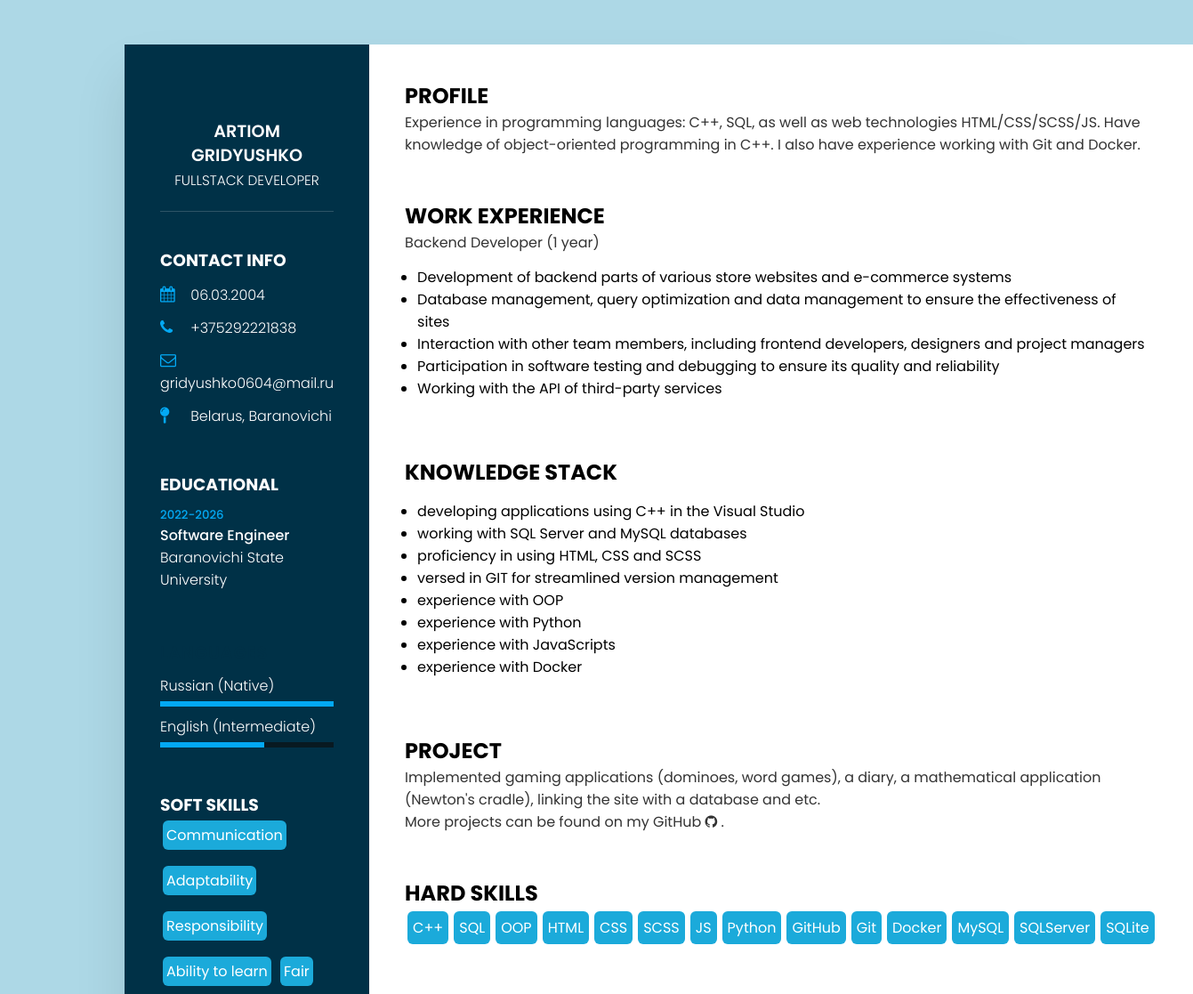
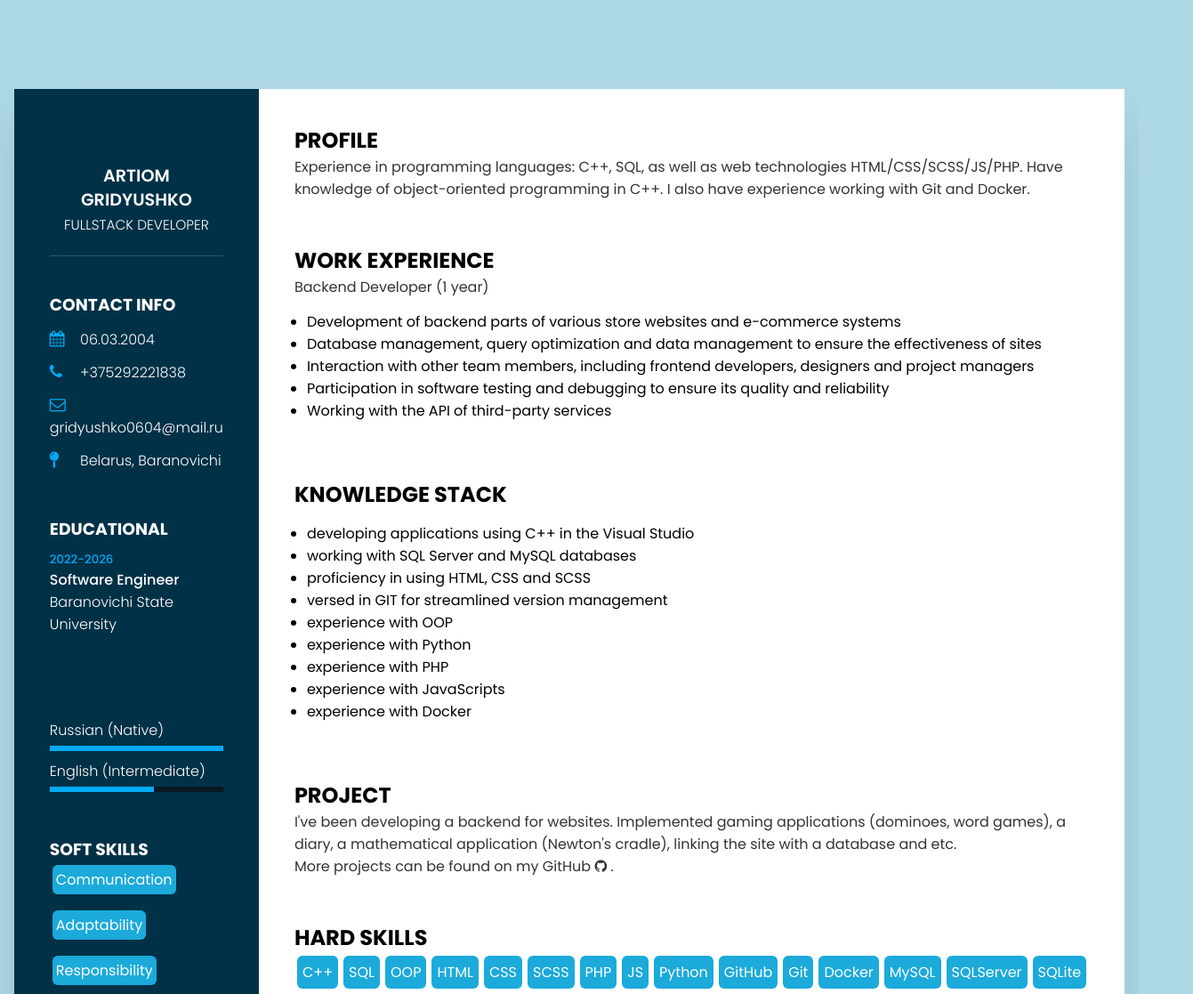
Before and after one commit to artiomgridyushko/CV, a plain HTML site: page index.html in a window 1280 px wide. Shown: the top 1117 px of the page at 89% size, 1341 px wide, since content can reach past the window. Drawn offline with Linux system fonts and the light colour scheme.

Commit message:
Добавил новые навыки, исправил расположение главного окна на декстоп версии.

```diff
--- a/index.html
+++ b/index.html
@@ -95,7 +95,7 @@
             <div class = "right_Side">
                 <div class = "about">
                 <h2 class = "tittle2">PROFILE</h2>
-                <p>Experience in programming languages: C++, SQL, as well as web technologies HTML/CSS/SCSS/JS. Have knowledge of object-oriented programming in C++. I also have experience working with Git and Docker.</p>
+                <p>Experience in programming languages: C++, SQL, as well as web technologies HTML/CSS/SCSS/JS/PHP. Have knowledge of object-oriented programming in C++. I also have experience working with Git and Docker.</p>
             </div>
             <div class = "about">
                 <h2 class = "tittle2">WORK EXPERIENCE</h2>
@@ -144,6 +144,9 @@
                             experience with Python
                         </li>
                         <li>
+                            experience with PHP
+                        </li>
+                        <li>
                             experience with JavaScripts
                         </li>
                         <li>
@@ -155,7 +158,7 @@
             <div class = "about">
             <h2 class = "tittle2">PROJECT</h2>
             <div class ="box1">
-                <P>Implemented gaming applications (dominoes, word games), a diary, a mathematical application (Newton's cradle), linking the site with a database and etc.</P>
+                <P>I've been developing a backend for websites. Implemented gaming applications (dominoes, word games), a diary, a mathematical application (Newton's cradle), linking the site with a database and etc.</P>
                 <p>More projects can be found on my <a href="https://github.com/artiomgridyushko" class="hidden-link">
                     GitHub <i class="fa fa-github" aria-hidden="true"></i>
                   </a>.</p>
@@ -171,6 +174,7 @@
             <div class="word">HTML</div>
             <div class="word">CSS</div>
             <div class="word">SCSS</div>
+            <div class="word">PHP</div>
             <div class="word">JS</div>
             <div class="word">Python</div>
             <div class="word">GitHub</div>
--- a/style.css
+++ b/style.css
@@ -19,11 +19,12 @@ min-height: 100vh;
 .container
 {
 position: relative;
-width: 100%;
-max-width: 1000px;
-min-height: 1000px;
+margin-top: 100px;
+margin-left: 300px;
+margin-right: 300px;
+margin-bottom: 100px;
+min-height: 100px;
 background: #fff;
-margin: 50px;
 display: grid;
 grid-template-columns: 1fr 2fr;
 box-shadow: 0 35px 55px rgba(0, 0, 0, 0.1);
```
